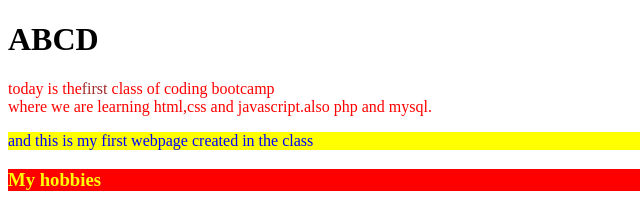
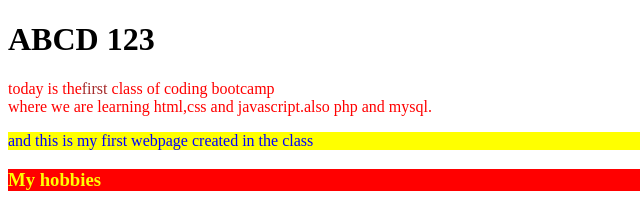
Before and after one commit to jandhyalarupesh/jandhyalarupesh.github.io, a plain HTML site: page index.html in a window 1280 px wide. Shown: the top 206 px of the page, 0-640 px from the left. Drawn offline with Linux system fonts and the light colour scheme.

Commit message:
Update index.html

```diff
--- a/index.html
+++ b/index.html
@@ -22,7 +22,7 @@
         </style>
 
         <body>
-            <h1>ABCD</h1>
+            <h1>ABCD 123</h1>
 
 
             <p style="color:red">today is the<span style="color:brown">first</span> class of coding bootcamp<br> where we are learning html,css and javascript.also php and mysql.</p>
```
